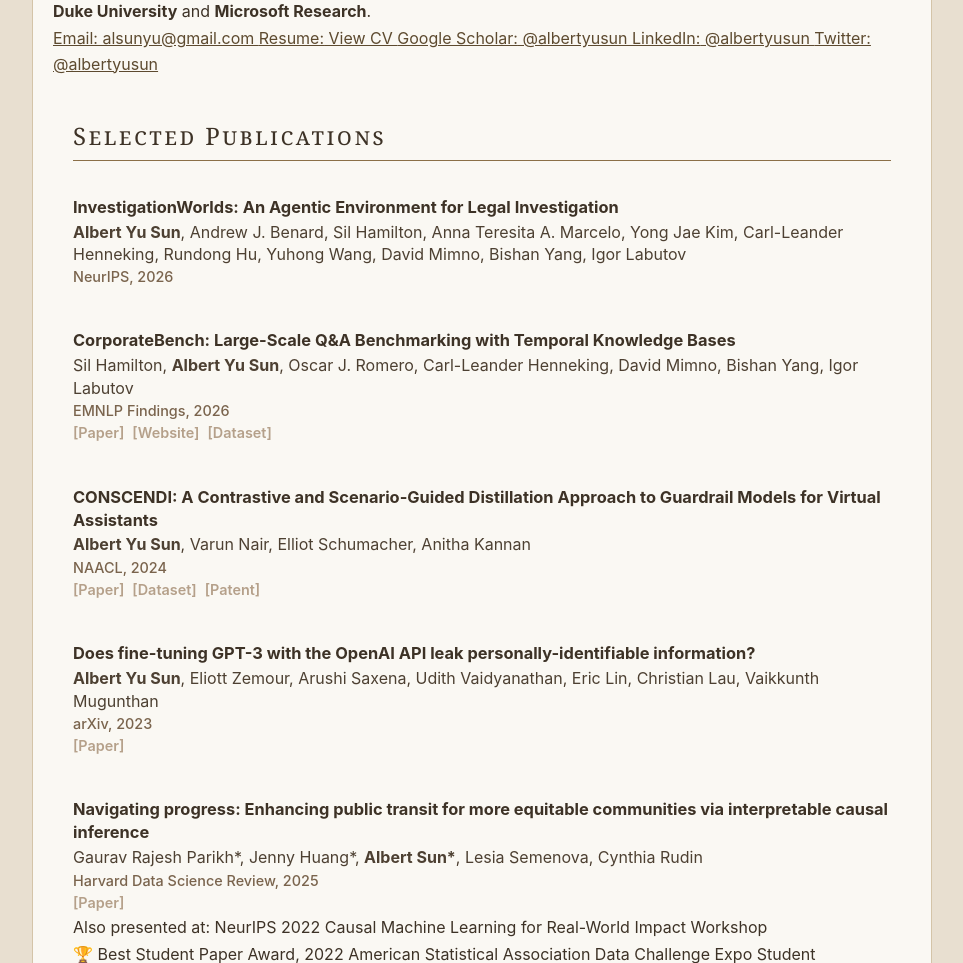
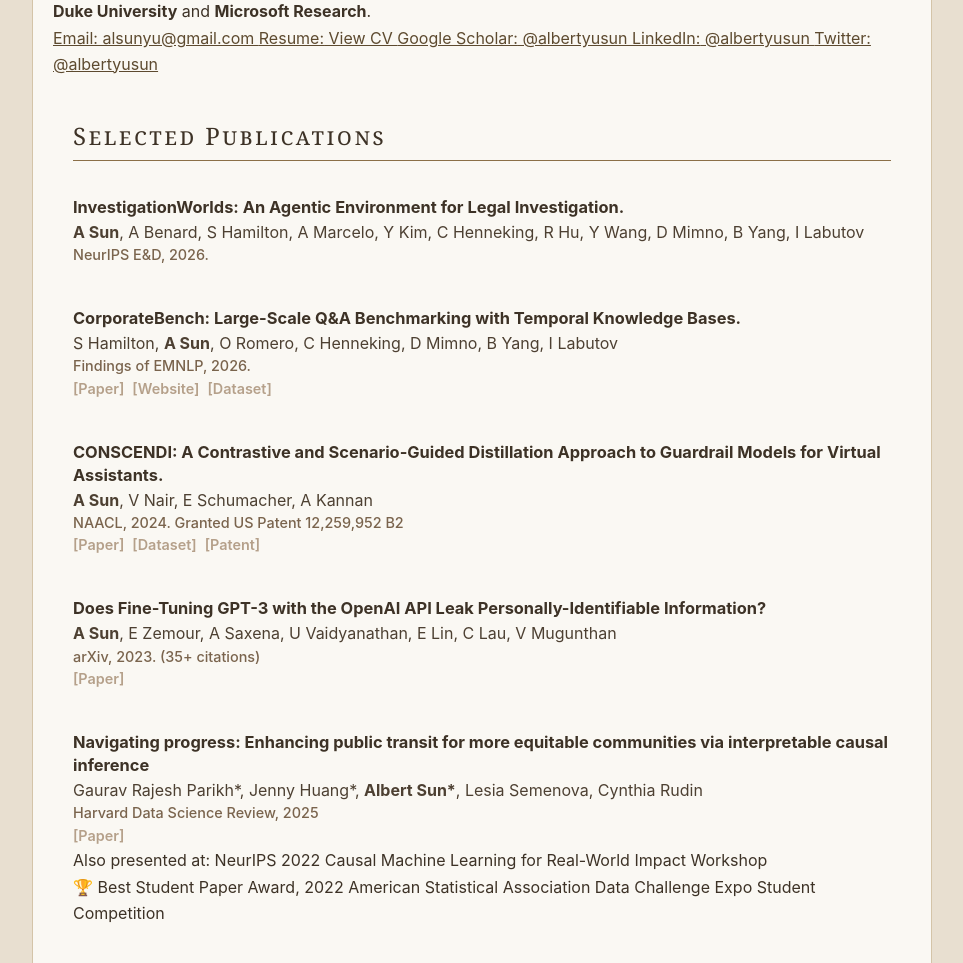
Before and after one commit to albertyusun/albertyusun.github.io, a Flask app: page / in a window 1280 px wide. Shown: the part 326-1289 px from the top of the page, without its empty margins (158-1121 px from the left). Run offline with Flask 3, Linux system fonts and the light colour scheme; some libraries are stand-ins or nearby versions.

Commit message:
Update publication wording and abbreviated authors

```diff
--- a/data.yaml
+++ b/data.yaml
@@ -23,15 +23,17 @@ contact:
     url: https://twitter.com/Albertyusun
 
 publications:
-  - title: "InvestigationWorlds: An Agentic Environment for Legal Investigation"
-    authors: "<strong>Albert Yu Sun</strong>, Andrew J. Benard, Sil Hamilton, Anna Teresita A. Marcelo, Yong Jae Kim, Carl-Leander Henneking, Rundong Hu, Yuhong Wang, David Mimno, Bishan Yang, Igor Labutov"
-    venue: "NeurIPS"
+  - title: "InvestigationWorlds: An Agentic Environment for Legal Investigation."
+    authors: "<strong>A Sun</strong>, A Benard, S Hamilton, A Marcelo, Y Kim, C Henneking, R Hu, Y Wang, D Mimno, B Yang, I Labutov"
+    venue: "NeurIPS E&D"
     year: "2026"
+    venue_suffix: "."
 
-  - title: "CorporateBench: Large-Scale Q&A Benchmarking with Temporal Knowledge Bases"
-    authors: "Sil Hamilton, <strong>Albert Yu Sun</strong>, Oscar J. Romero, Carl-Leander Henneking, David Mimno, Bishan Yang, Igor Labutov"
-    venue: "EMNLP Findings"
+  - title: "CorporateBench: Large-Scale Q&A Benchmarking with Temporal Knowledge Bases."
+    authors: "S Hamilton, <strong>A Sun</strong>, O Romero, C Henneking, D Mimno, B Yang, I Labutov"
+    venue: "Findings of EMNLP"
     year: "2026"
+    venue_suffix: "."
     links:
       - label: "Paper"
         url: "https://arxiv.org/abs/2608.27391v1"
@@ -40,11 +42,11 @@ publications:
       - label: "Dataset"
         url: "https://huggingface.co/datasets/epiq-ai-labs/corporatebench"
 
-  - title: "CONSCENDI: A Contrastive and Scenario-Guided Distillation Approach to Guardrail Models for Virtual Assistants"
-    authors: "<strong>Albert Yu Sun</strong>, Varun Nair, Elliot Schumacher, Anitha Kannan"
+  - title: "CONSCENDI: A Contrastive and Scenario-Guided Distillation Approach to Guardrail Models for Virtual Assistants."
+    authors: "<strong>A Sun</strong>, V Nair, E Schumacher, A Kannan"
     venue: "NAACL"
     year: "2024"
-    patent: "US Patent 12,259,952"
+    venue_suffix: ". Granted US Patent 12,259,952 B2"
     links:
       - label: "Paper"
         url: "https://arxiv.org/abs/2304.14364"
@@ -53,10 +55,11 @@ publications:
       - label: "Patent"
         url: "https://patents.google.com/patent/US12259952B2/en"
 
-  - title: "Does fine-tuning GPT-3 with the OpenAI API leak personally-identifiable information?"
-    authors: "<strong>Albert Yu Sun</strong>, Eliott Zemour, Arushi Saxena, Udith Vaidyanathan, Eric Lin, Christian Lau, Vaikkunth Mugunthan"
+  - title: "Does Fine-Tuning GPT-3 with the OpenAI API Leak Personally-Identifiable Information?"
+    authors: "<strong>A Sun</strong>, E Zemour, A Saxena, U Vaidyanathan, E Lin, C Lau, V Mugunthan"
     venue: "arXiv"
     year: "2023"
+    venue_suffix: ". (35+ citations)"
     links:
       - label: "Paper"
         url: "https://arxiv.org/abs/2307.16382"
--- a/templates/index.html
+++ b/templates/index.html
@@ -44,7 +44,7 @@
                     <li class="publication-item">
                         <div class="pub-title">{{ pub.title }}</div>
                         <div class="pub-authors">{{ pub.authors|safe }}</div>
-                        <div class="pub-venue">{{ pub.venue }}, {{ pub.year }}{% if pub.acceptance_rate %}. {{ pub.acceptance_rate }}.{% endif %}</div>
+                        <div class="pub-venue">{{ pub.venue }}, {{ pub.year }}{{ pub.venue_suffix|default('') }}{% if pub.acceptance_rate %}. {{ pub.acceptance_rate }}.{% endif %}</div>
                         {% if pub.links %}
                         <div class="pub-links">
                             {% for link in pub.links %}
--- a/templates/index_static.html
+++ b/templates/index_static.html
@@ -44,7 +44,7 @@
                     <li class="publication-item">
                         <div class="pub-title">{{ pub.title }}</div>
                         <div class="pub-authors">{{ pub.authors|safe }}</div>
-                        <div class="pub-venue">{{ pub.venue }}, {{ pub.year }}{% if pub.acceptance_rate %}. {{ pub.acceptance_rate }}.{% endif %}</div>
+                        <div class="pub-venue">{{ pub.venue }}, {{ pub.year }}{{ pub.venue_suffix|default('') }}{% if pub.acceptance_rate %}. {{ pub.acceptance_rate }}.{% endif %}</div>
                         {% if pub.links %}
                         <div class="pub-links">
                             {% for link in pub.links %}
```
Also changed, not shown: index.html (+12 -13 lines).
